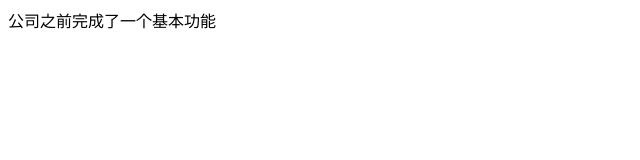
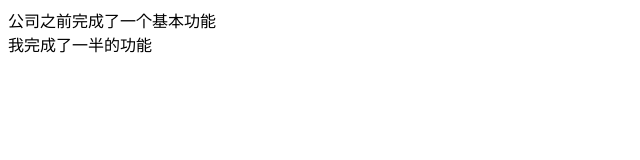
Before and after one commit to ouliheng/second_project, a plain HTML site: page index.html in a window 1280 px wide. Shown: the whole page, without its empty margins (0-640 px from the left). Drawn offline with Linux system fonts and the light colour scheme.

Commit message:
我完成了一半的登录功能

```diff
--- a/index.html
+++ b/index.html
@@ -8,5 +8,6 @@
   </head>
   <body>
     <div>公司之前完成了一个基本功能</div>
+    <div>我完成了一半的功能</div>
   </body>
 </html>
```
